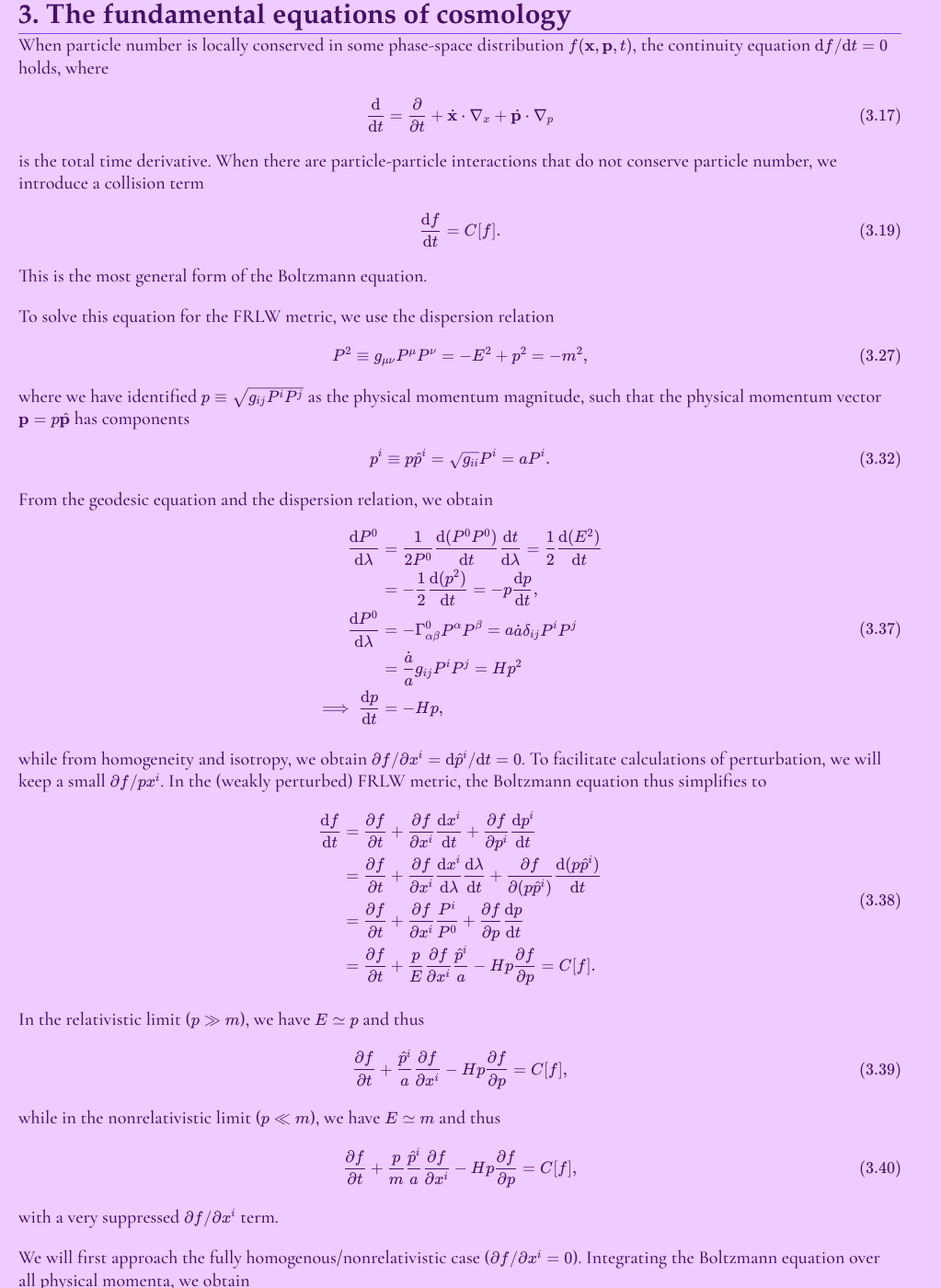
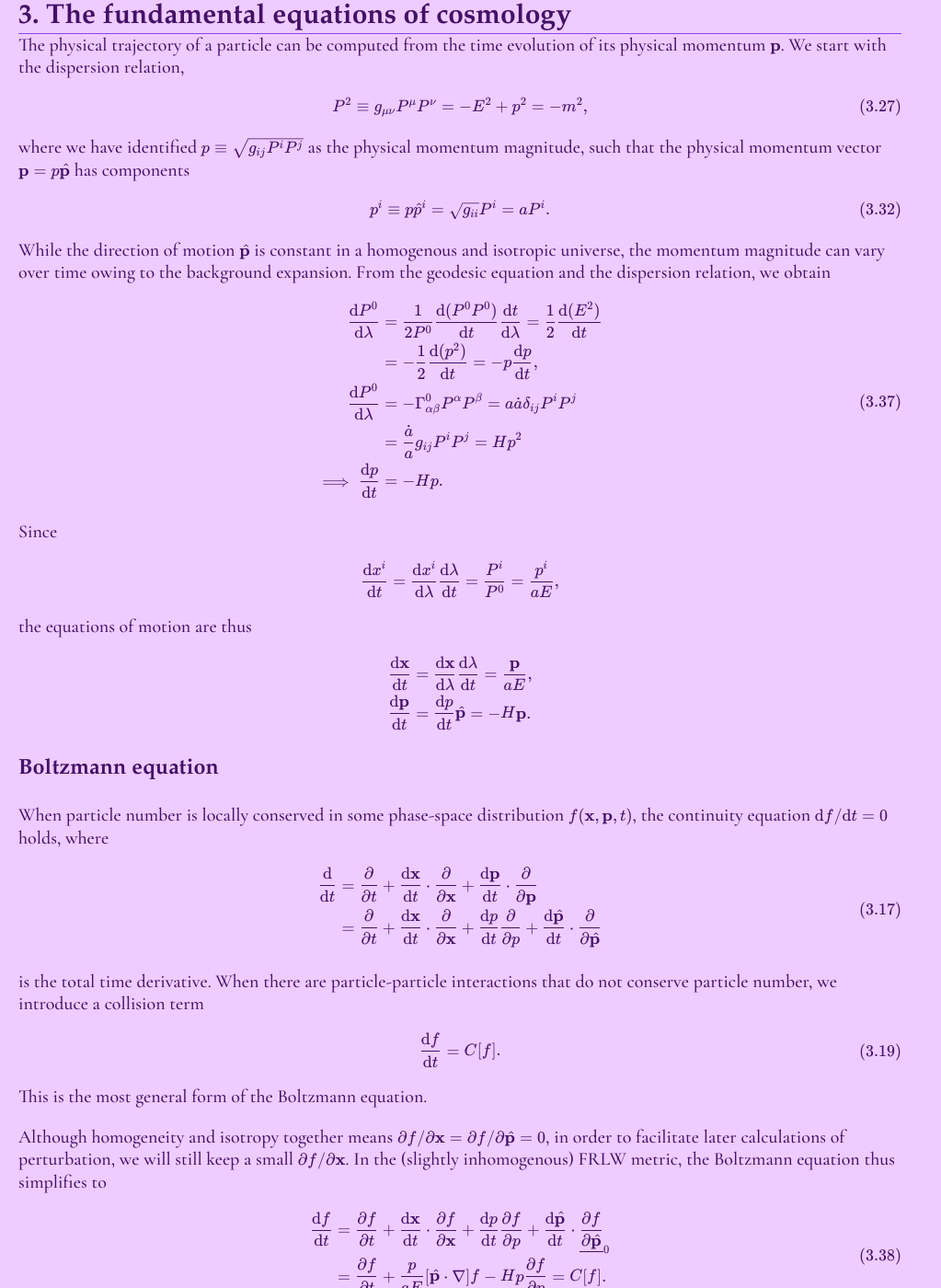
Before and after one commit to xingyzt/notes, a Jekyll site: the page built from modern-cosmology/3.md, in a window 1280 px wide and 1400 px high, scrolled down 2719 px. Shown: the whole window at 92% size, without its empty margins (0-1023 px from the left). Built offline with Jekyll 4.4.1, drawn with Linux system fonts in a browser that asks for light colours; our own code applies the rules of GitHub Pages for plain Markdown files; some of the changed text lies outside the part shown.

Commit message:
Unperturbed eqns of motion

```diff
--- a/modern-cosmology/3.md
+++ b/modern-cosmology/3.md
@@ -189,26 +189,10 @@ In a curved FLRW universe, there is an additional curvature parameter $\Omega\_K
 \tag{3.14}
 \\]
 
-### Boltzmann equation
+### Equations of motion
 
-When particle number is locally conserved in some phase-space distribution $f(\vec x, \vec p, t)$,
-the continuity equation
-$\d f / \d t = 0$
-holds, where
-\\[
-\f{\d}{\d t} = \f{\p}{\p t} + \dot{\vec x}\cdot\nabla\_x + \dot{\vec p}\cdot\nabla\_p
-\tag{3.17}
-\\]
-is the total time derivative.
-When there are particle-particle interactions that do not conserve particle number,
-we introduce a collision term
-\\[
-\f{\d f}{\d t} = C[f].
-\tag{3.19}
-\\]
-This is the most general form of the Boltzmann equation.
-
-To solve this equation for the FRLW metric, we use the dispersion relation
+The physical trajectory of a particle can be computed from the time evolution of its physical momentum $\vec p$.
+We start with the dispersion relation,
 \\[
 P^2 \equiv g\_{\mu\nu} P^\mu P^\nu = -E^2 + p^2 = -m^2,
 \tag{3.27}
@@ -219,6 +203,8 @@ such that the physical momentum vector $\vec p = p\uvec p$ has components
 p^i \equiv p\hat p^i = \sqrt{g\_{ii}} P^i = aP^i.
 \tag{3.32}
 \\]
+While the direction of motion $\uvec p$ is constant in a homogenous and isotropic universe,
+the momentum magnitude can vary over time owing to the background expansion.
 From the geodesic equation and the dispersion relation, we obtain
 \\[\begin{aligned}
 \f{\d P^0}{\d\lambda}
@@ -235,37 +221,75 @@ From the geodesic equation and the dispersion relation, we obtain
 &= \f{\dot a}a g_{ij} P^i P^j
 = H p^2
 \\\
-\implies \f{\d p}{\d t} &= -Hp,
+\implies \f{\d p}{\d t} &= -Hp.
 \tag{3.37}
 \end{aligned} \\]
-while from homogeneity and isotropy, we obtain $\p f / \p x^i = \d\hat p^i / \d t = 0$.
-To facilitate calculations of perturbation, we will keep a small $\p f / p x^i$.
-In the (weakly perturbed) FRLW metric, the Boltzmann equation thus simplifies to
+Since
+\\[
+\f{\d x^i}{\d t}
+= \f{\d x^i}{\d\lambda} \f{\d\lambda}{\d t}
+= \f{P^i}{P^0}
+= \f{p^i}{aE},
+\\]
+the equations of motion are thus
+\\[\begin{aligned}
+\f{\d\vec x}{\d t}
+&= \f{\d\vec x}{\d\lambda} \f{\d\lambda}{\d t}
+= \f{\vec p}{aE},
+\\\
+\f{\d\vec p}{\d t}
+&= \f{\d p}{\d t}\uvec p
+= -H\vec p.
+\end{aligned}\\]
+
+
+### Boltzmann equation
+
+When particle number is locally conserved in some phase-space distribution $f(\vec x, \vec p, t)$,
+the continuity equation
+$\d f / \d t = 0$
+holds, where
+\\[\begin{aligned}
+\f{\d}{\d t}
+&= \f{\p}{\p t} + \f{\d\vec x}{\d t}\cdot\f{\p}{\p\vec x} + \f{\d\vec p}{\d t}\cdot\f{\p}{\p\vec p}
+\\\
+&= \f{\p}{\p t} + \f{\d\vec x}{\d t}\cdot\f{\p}{\p\vec x} + \f{\d p}{\d t}\f{\p}{\p p} + \f{\d\uvec p}{\d t}\cdot\f{\p}{\p\uvec p}
+\\\
+\tag{3.17}
+\end{aligned}\\]
+is the total time derivative.
+When there are particle-particle interactions that do not conserve particle number,
+we introduce a collision term
+\\[
+\f{\d f}{\d t} = C[f].
+\tag{3.19}
+\\]
+This is the most general form of the Boltzmann equation.
+
+Although homogeneity and isotropy together means $\p f / \p\vec x = \p f/\p\uvec p = 0$,
+in order to facilitate later calculations of perturbation, we will still keep a small $\p f / \p \vec x$.
+In the (slightly inhomogenous) FRLW metric, the Boltzmann equation thus simplifies to
 \\[\begin{aligned}
 \f{\d f}{\d t}
-&= \f{\p f}{\p t} + \f{\p f}{\p x^i} \f{\d x^i}{\d t} + \f{\p f}{\p p^i} \f{\d p^i}{\d t}
+&= \f{\p f}{\p t} + \f{\d\vec x}{\d t}\cdot\f{\p f}{\p\vec x} + \f{\d p}{\d t}\f{\p f}{\p p} + \f{\d\uvec p}{\d t}\cdot\zero{\f{\p f}{\p\uvec p}}
 \\\
-&= \f{\p f}{\p t} + \f{\p f}{\p x^i} \f{\d x^i}{\d\lambda} \f{\d\lambda}{\d t} + \f{\p f}{\p(p\hat p^i)} \f{\d (p\hat p^i)}{\d t}
-\\\
-&= \f{\p f}{\p t} + \f{\p f}{\p x^i} \f{P^i}{P^0} + \f{\p f}{\p p} \f{\d p}{\d t}
-\\\
-&= \f{\p f}{\p t} + \f{p}{E} \f{\p f}{\p x^i} \f{\hat p^i}{a} - Hp \f{\p f}{\p p} = C[f].
+&= \f{\p f}{\p t} + \f{p}{aE} [\uvec p\cdot\nabla]f - Hp \f{\p f}{\p p} = C[f].
 \tag{3.38}
 \end{aligned}\\]
 
 In the relativistic limit ($p \gg m$), we have $E \simeq p$ and thus
 \\[
-\f{\p f}{\p t} + \f{\hat p^i}a \f{\p f}{\p x^i} - Hp\f{\p f}{\p p} = C[f],
+\f{\p f}{\p t} + \f1a [\uvec p\cdot\nabla]f - Hp\f{\p f}{\p p} = C[f],
 \tag{3.39}
 \\]
 while in the nonrelativistic limit ($p \ll m$), we have $E\simeq m$ and thus
 \\[
-\f{\p f}{\p t} + \f p m \f{\hat p^i}a \f{\p f}{\p x^i} - Hp\f{\p f}{\p p} = C[f],
+\f{\p f}{\p t} + \f p{am} [\uvec p\cdot\nabla]f - Hp\f{\p f}{\p p} = C[f],
 \tag{3.40}
 \\]
-with a very suppressed $\p f / \p x^i$ term.
+with a very suppressed $\p f / \p\vec x$ term.
 
-We will first approach the fully homogenous/nonrelativistic case ($\p f / \p x^i = 0$).
+We will first approach the fully homogenous/nonrelativistic case ($\p f / \p\vec x = 0$).
 Integrating the Boltzmann equation over all physical momenta, we obtain
 \\[\begin{aligned}
 &\quad \int \f{\d^3 p}{[2\pi]^3} \f{\p f}{\p t} - H \int \f{\d^3 p}{[2\pi]^3} p \f{\p f}{\p p}
@@ -639,6 +663,21 @@ as much by gravitational lensing as the Newtonian potential $\Psi$ alone would p
 
 ### Perturbed Boltzmann equations
 
+In the original FLRW metric,
+\\[
+\f{\p f}{\p\vec p}
+\\]
+In the perturbed spacetime,
+the distribution function may have small anisotropies $\p f / \p\uvec p$
+of the same order as the metric perturbations.
+Approximating to linear order in all these perturbations, we have
+\\[\begin{aligned}
+\f{\d f}{\d t}
+&= \f{\p f}{\p t} + \f{\p f}{\p\vec x} \cdot \f{\d\vec x}{\d t} + \f{\p f}{\p\vec p} \cdot \f{\d\vec p}{\d t}
+\\\
+&= \f{\p f}{\p t} + \f{\p f}{\p x^i} \f{\d x^i}{\d t} + \f{\p f}{\p p^i} \f{\d p^i}{\d t}
+\end{aligned}\\]
+
 </section>
 
 {% endraw %}
```
Also changed, not shown: 4 other files.
